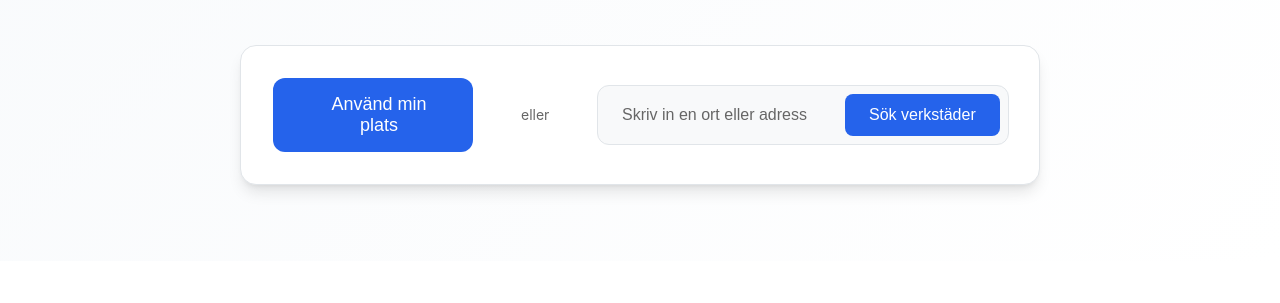
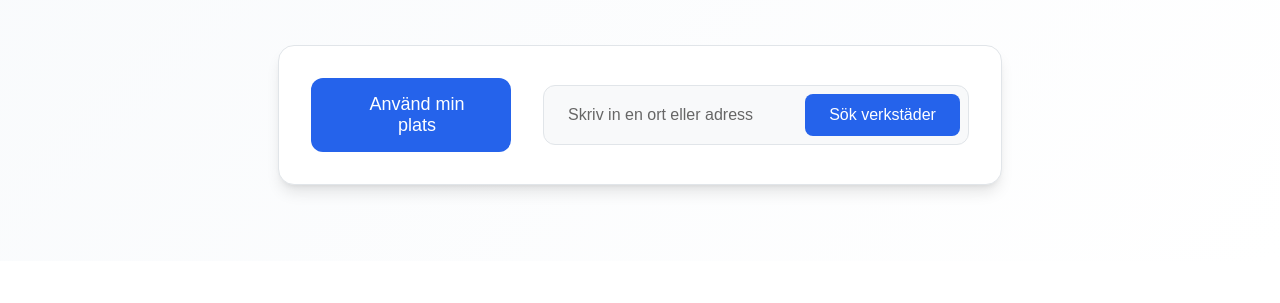
Before and after one commit to zhefano/Byt-dack, a website: page index.html in a window 1280 px wide. Shown: the part 292-595 px from the top of the page. Drawn offline with Linux system fonts and the light colour scheme.

Commit message:
Remove the 'eller' divider text

```diff
--- a/index.html
+++ b/index.html
@@ -67,10 +67,6 @@
                                     <i class="icon-location" aria-hidden="true"></i>
                                     Använd min plats
                                 </button>
-
-                                <div class="search-divider">
-                                    <span>eller</span>
-                                </div>
 
                                 <div class="search-input-group">
                                     <label for="search-input" class="sr-only">Sök efter ort eller adress</label>
--- a/styles.css
+++ b/styles.css
@@ -271,32 +271,6 @@ p {
 .location-btn:hover {
   background-color: var(--primary-hover);
   transform: translateY(-1px);
-}
-
-.search-divider {
-  position: relative;
-  width: 100%;
-  text-align: center;
-  color: var(--text-secondary);
-  font-size: var(--text-sm);
-}
-
-.search-divider::before {
-  content: '';
-  position: absolute;
-  top: 50%;
-  left: 0;
-  right: 0;
-  height: 1px;
-  background-color: var(--border);
-  z-index: 1;
-}
-
-.search-divider span {
-  background: white;
-  padding: 0 var(--space-4);
-  position: relative;
-  z-index: 2;
 }
 
 .search-input-group {
@@ -750,15 +724,6 @@ p {
     gap: var(--space-8);
   }
 
-  .search-divider {
-    width: auto;
-    min-width: 60px;
-  }
-
-  .search-divider::before {
-    display: none;
-  }
-
   .footer-content {
     grid-template-columns: repeat(3, 1fr);
   }
```
